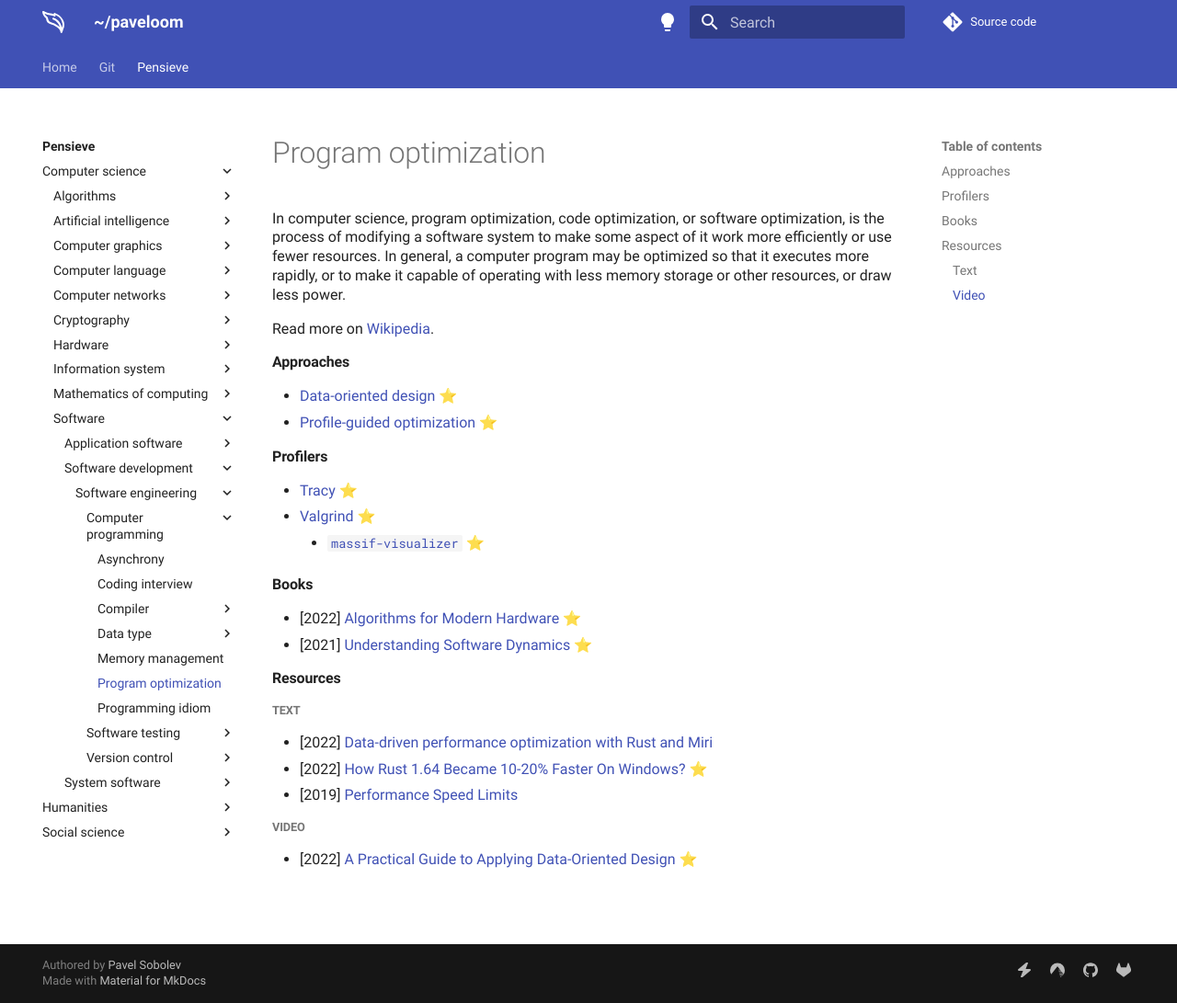
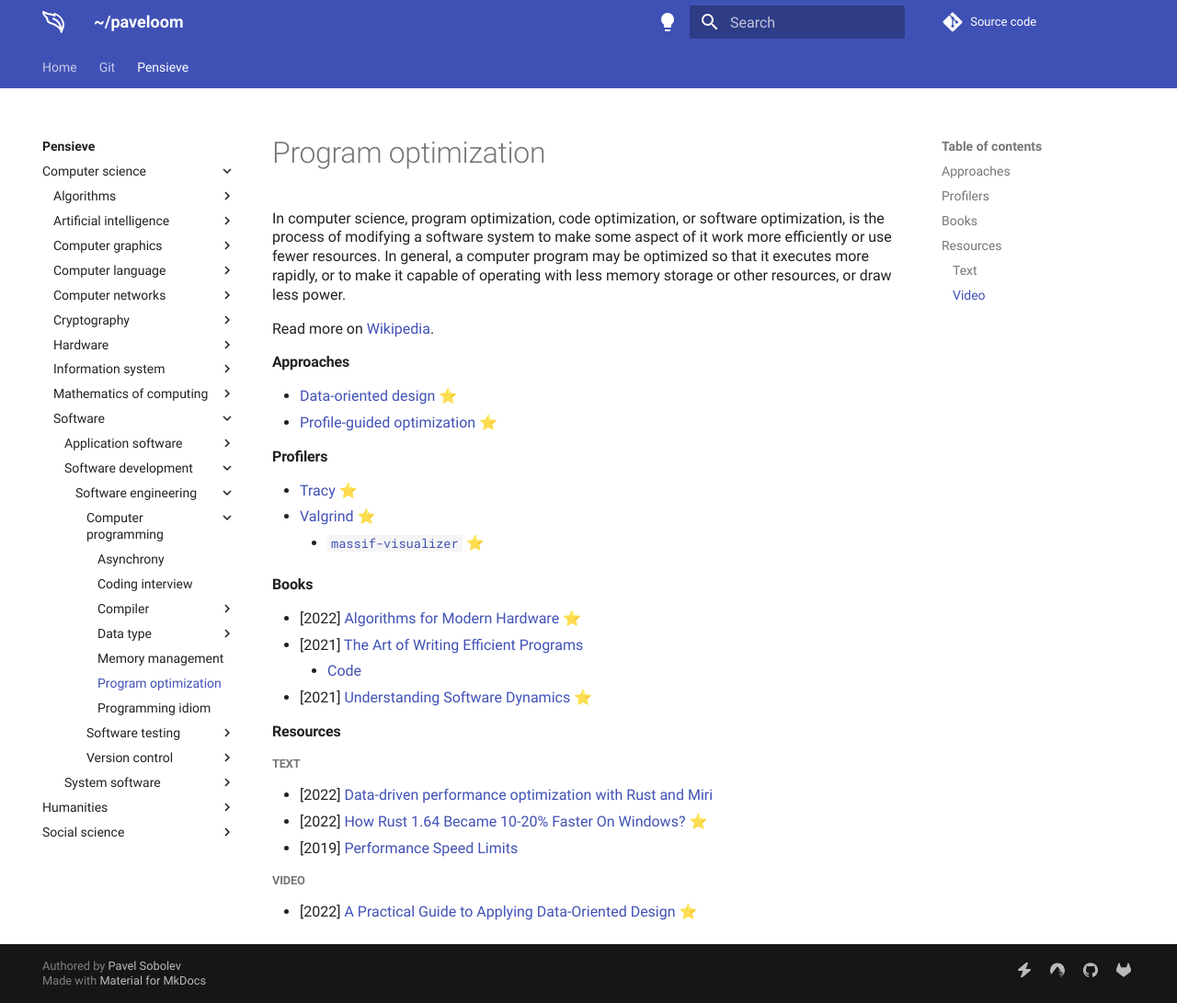
Before and after one commit to paveloom/paveloom.dev, an MkDocs documentation site: the page built from content/pensieve/program-optimization.md, in a window 1280 px wide and 1091 px high. Shown: the whole window at 92% size. Built offline with MkDocs 1.6.1 and Material for MkDocs 9.7.7, drawn with Linux system fonts in a browser that asks for light colours; comment, search, counter and statistics services are not loaded.

Commit message:
Pensieve: update the Program optimization page.

```diff
--- a/content/pensieve/program-optimization.md
+++ b/content/pensieve/program-optimization.md
@@ -15,6 +15,8 @@ Read more on [Wikipedia](https://en.wikipedia.org/wiki/Program_optimization).
 
 #### Books
 - [2022] [Algorithms for Modern Hardware](https://en.algorithmica.org/hpc) ⭐
+- [2021] [The Art of Writing Efficient Programs](https://www.packtpub.com/product/the-art-of-writing-efficient-programs/9781800208117)
+    - [Code](https://github.com/PacktPublishing/The-Art-of-Writing-Efficient-Programs)
 - [2021] [Understanding Software Dynamics](https://www.amazon.de/gp/product/0137589735) ⭐
 
 #### Resources
```
